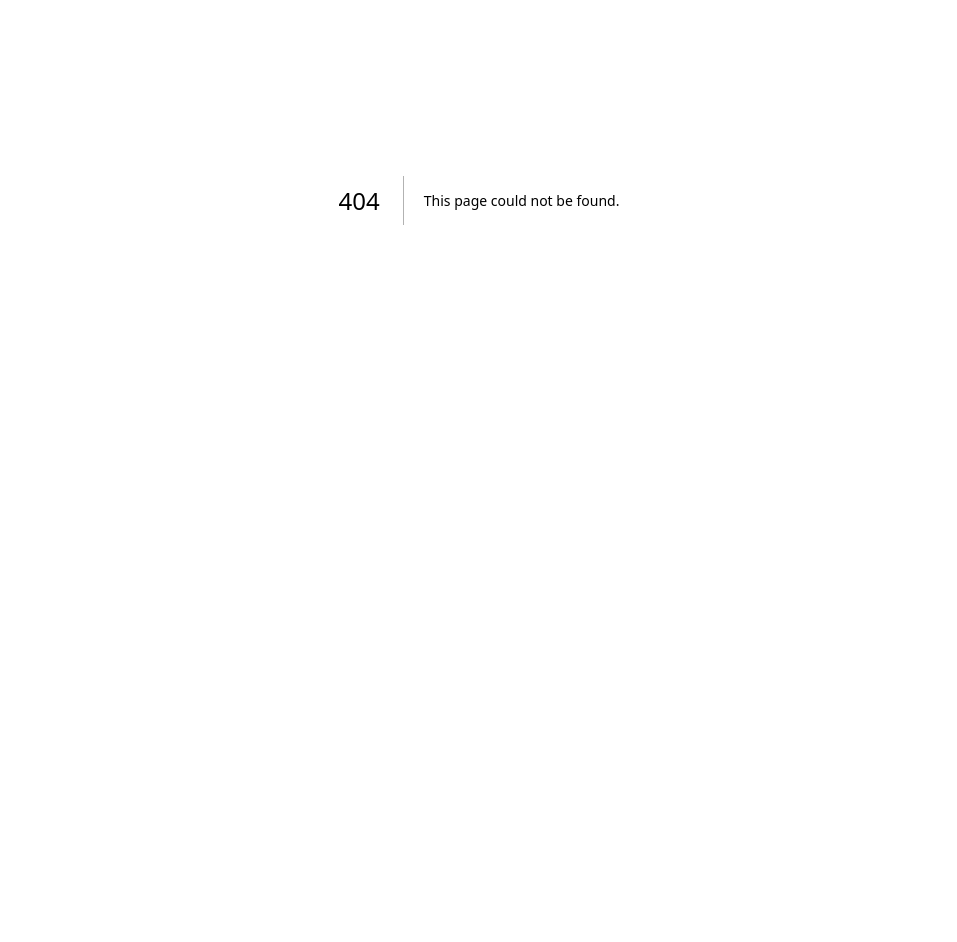
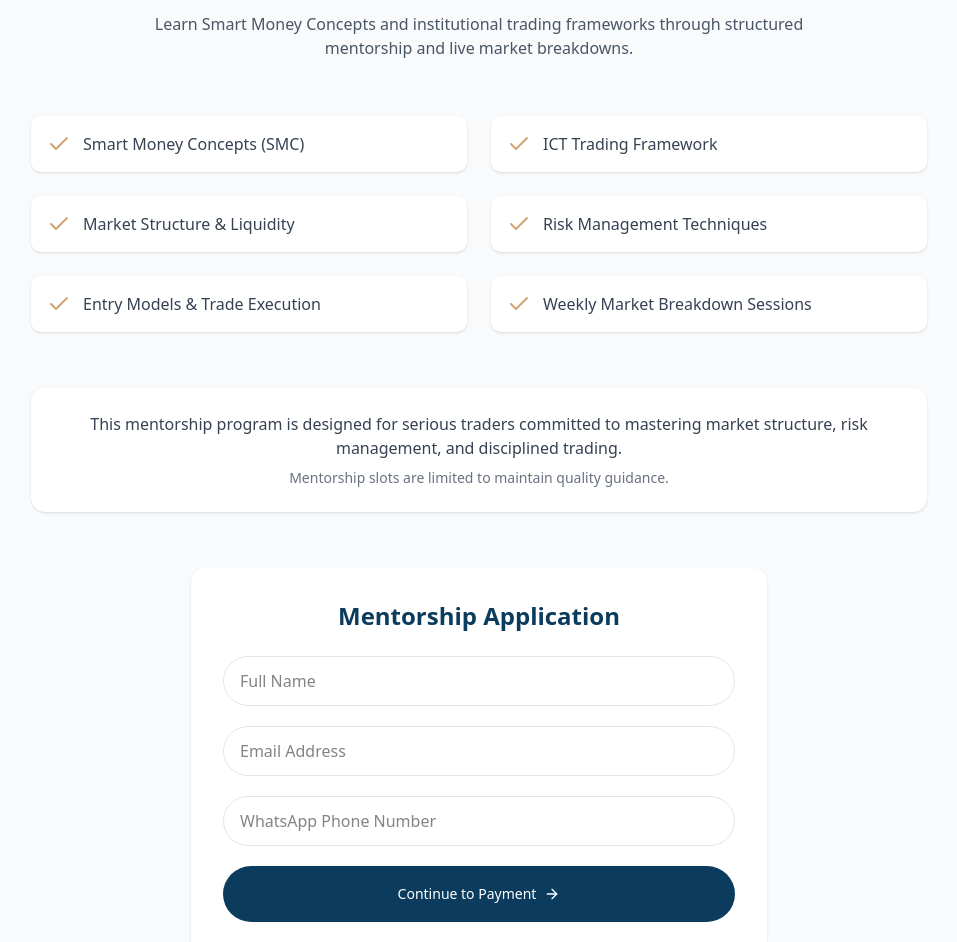
Before and after one commit to AdejohOS/grant-forex, a Next.js app: page /apply in a window 1280 px wide. Before the commit this address had no page. Shown: the part 200-1142 px from the top of the page, without its empty margins (161-1118 px from the left). Before the commit the page ends 800 px from the top, so only its background shows below. Built offline with nearby package versions, Linux system fonts and the light colour scheme; a web font is replaced by a local one.

Commit message:
community

```diff
--- /dev/null
+++ b/src/app/apply/page.tsx
@@ -0,0 +1,164 @@
+"use client";
+
+import { Button } from "@/components/ui/button";
+import { ArrowRight, Check } from "lucide-react";
+import { useSearchParams, useRouter } from "next/navigation";
+import { useState } from "react";
+
+export default function ApplyPage() {
+  const params = useSearchParams();
+  const router = useRouter();
+
+  const plan = params.get("plan") || "online";
+
+  const plans = {
+    online: {
+      title: "Online Mentorship",
+      price: 200000,
+      description:
+        "Learn Smart Money Concepts and institutional trading frameworks through structured mentorship and live market breakdowns.",
+      features: [
+        "Smart Money Concepts (SMC)",
+        "ICT Trading Framework",
+        "Market Structure & Liquidity",
+        "Risk Management Techniques",
+        "Entry Models & Trade Execution",
+        "Weekly Market Breakdown Sessions",
+      ],
+    },
+    physical: {
+      title: "Physical Classroom Training",
+      price: 250000,
+      description:
+        "Attend in-person training sessions with hands-on trading education, practical chart analysis, and guided mentorship.",
+      features: [
+        "Live Classroom Training",
+        "Practical Chart Analysis",
+        "Structured Trading Curriculum",
+        "Direct Mentor Interaction",
+        "Risk Management Training",
+        "Trading Psychology Development",
+      ],
+    },
+    private: {
+      title: "One-on-One Mentorship",
+      price: 300000,
+      description:
+        "Private mentorship designed for traders who want personalized guidance, deeper strategy development, and faster progress.",
+      features: [
+        "Private Mentorship Sessions",
+        "Personalized Trading Plan",
+        "Direct Strategy Development",
+        "Advanced Trade Execution",
+        "Account Growth Guidance",
+        "Dedicated Mentor Support",
+      ],
+    },
+  };
+
+  const selectedPlan = plans[plan as keyof typeof plans];
+
+  const [name, setName] = useState("");
+  const [email, setEmail] = useState("");
+  const [phone, setPhone] = useState("");
+
+  const handleSubmit = (e: React.FormEvent) => {
+    e.preventDefault();
+
+    router.push(
+      `/checkout?plan=${plan}&name=${encodeURIComponent(
+        name,
+      )}&email=${encodeURIComponent(email)}`,
+    );
+  };
+
+  return (
+    <div className="min-h-screen bg-slate-50 py-28 px-4">
+      <div className="max-w-4xl mx-auto">
+        {/* PLAN INTRO */}
+        <div className="text-center mb-14">
+          <h1 className="text-4xl font-bold text-[#0B3C5D] mb-3">
+            {selectedPlan.title}
+          </h1>
+
+          <p className="text-2xl font-semibold text-[#D4A373] mb-4">
+            ₦{selectedPlan.price.toLocaleString()}
+          </p>
+
+          <p className="text-gray-600 max-w-2xl mx-auto">
+            {selectedPlan.description}
+          </p>
+        </div>
+
+        {/* FEATURES */}
+        <div className="grid md:grid-cols-2 gap-6 mb-14">
+          {selectedPlan.features.map((feature, index) => (
+            <div
+              key={index}
+              className="flex items-center gap-3 bg-white p-4 rounded-lg shadow-sm"
+            >
+              <span className="text-[#D4A373] text-xl">
+                <Check />
+              </span>
+              <span className="text-gray-700">{feature}</span>
+            </div>
+          ))}
+        </div>
+
+        {/* COMMITMENT NOTE */}
+        <div className="bg-white p-6 rounded-xl shadow mb-14 text-center">
+          <p className="text-gray-700">
+            This mentorship program is designed for serious traders committed to
+            mastering market structure, risk management, and disciplined
+            trading.
+          </p>
+
+          <p className="text-sm text-gray-500 mt-2">
+            Mentorship slots are limited to maintain quality guidance.
+          </p>
+        </div>
+
+        {/* APPLICATION FORM */}
+        <div className="bg-white p-8 rounded-xl shadow max-w-xl mx-auto">
+          <h2 className="text-2xl font-bold text-[#0B3C5D] mb-6 text-center">
+            Mentorship Application
+          </h2>
+
+          <form onSubmit={handleSubmit} className="space-y-5">
+            <input
+              type="text"
+              placeholder="Full Name"
+              required
+              className="w-full border px-4 py-3 rounded-full"
+              onChange={(e) => setName(e.target.value)}
+            />
+
+            <input
+              type="email"
+              placeholder="Email Address"
+              required
+              className="w-full border px-4 py-3 rounded-full"
+              onChange={(e) => setEmail(e.target.value)}
+            />
+
+            <input
+              type="tel"
+              placeholder="WhatsApp Phone Number"
+              required
+              className="w-full border px-4 py-3 rounded-full"
+              onChange={(e) => setPhone(e.target.value)}
+            />
+
+            <Button
+              size="xxl"
+              type="submit"
+              className="w-full bg-[#0B3C5D] text-white py-3 rounded-full hover:bg-[#1E5F8A] transition"
+            >
+              Continue to Payment <ArrowRight />
+            </Button>
+          </form>
+        </div>
+      </div>
+    </div>
+  );
+}
--- a/src/app/layout.tsx
+++ b/src/app/layout.tsx
@@ -2,6 +2,7 @@ import type { Metadata } from "next";
 import { Playfair, Figtree } from "next/font/google";
 import "./globals.css";
 import { cn } from "@/lib/utils";
+import Navbar from "@/components/navbar";
 
 const figtree = Figtree({
   variable: "--font-sans",
@@ -62,6 +63,7 @@ export default function RootLayout({
           figtree.variable,
         )}
       >
+        <Navbar />
         {children}
       </body>
     </html>
--- /dev/null
+++ b/src/app/not-found.tsx
@@ -0,0 +1,31 @@
+import { Button } from "@/components/ui/button";
+import { ArrowLeft } from "lucide-react";
+import Link from "next/link";
+
+export default function NotFound() {
+  return (
+    <div className="min-h-screen flex items-center justify-center bg-slate-50 px-4">
+      <div className="text-center max-w-xl">
+        <h1 className="text-7xl font-bold text-[#0B3C5D] mb-4">404</h1>
+
+        <h2 className="text-2xl font-semibold text-gray-800 mb-4">
+          Page Not Found
+        </h2>
+
+        <p className="text-gray-600 mb-8">
+          The page you are looking for doesn&apos;t exist or may have been
+          moved.
+        </p>
+
+        <Link href="/">
+          <Button
+            size="xxl"
+            className="bg-[#D4A373] text-white px-6 py-3 rounded-full hover:bg-[#c08c5a] transition"
+          >
+            <ArrowLeft className="mr-2 size-4" /> Return to Homepage
+          </Button>
+        </Link>
+      </div>
+    </div>
+  );
+}
--- a/src/app/page.tsx
+++ b/src/app/page.tsx
@@ -1,5 +1,5 @@
 import Footer from "@/components/footer";
-import Navbar from "@/components/navbar";
+
 import { About } from "@/components/sections/about";
 
 import FAQ from "@/components/sections/faq";
@@ -14,7 +14,6 @@ import { Pricing } from "@/components/sections/pricing";
 export default function Home() {
   return (
     <div className="bg-background">
-      <Navbar />
       <Hero />
       <About />
       <WhyChooseUsSection />
--- a/src/components/footer.tsx
+++ b/src/components/footer.tsx
@@ -133,7 +133,7 @@ export default function Footer() {
             <ul className="space-y-3 text-sm text-slate-300">
               <li className="flex gap-2  items-start">
                 <MapPin className="shrink-0 size-4" />
-                Shop C9, Baki Plaza, Kuje, Abuja, Nigeria
+                Shop C9, Blaki Plaza, Kuje, Abuja, Nigeria.
               </li>
               <li className="flex gap-2 items-center">
                 <Phone className="shrink-0 size-4" />
```
